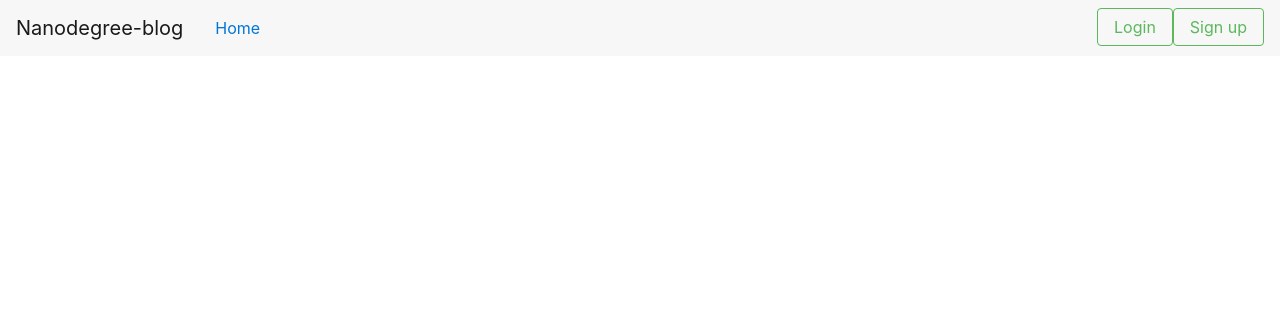
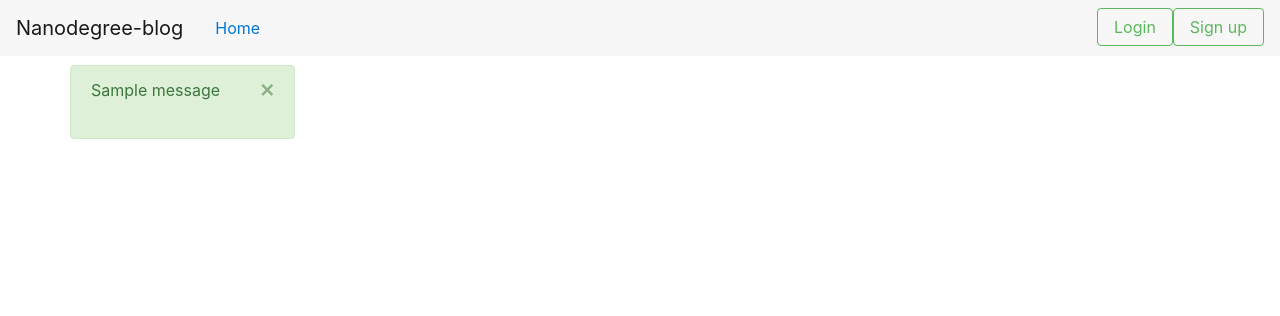
Before and after one commit to oldani/nanodegree-blog, a Python web app: template app/templates/base.html in a window 1280 px wide. Shown: the top 316 px of the page. Run offline with Jinja, Linux system fonts and the light colour scheme; the template is opened without the code that fills it, so the values that code supplies are empty; one stand-in notice (Sample message) is shown; some libraries are stand-ins or nearby versions.

Commit message:
Add a section in base template for displaying flash msgs

```diff
--- a/app/templates/base.html
+++ b/app/templates/base.html
@@ -43,6 +43,24 @@
     </nav>
   </header>
   <main class="container">
+    {# This block is to display flash messages generated in flask views #}
+    <div class="row">
+      {%- with messages = get_flashed_messages(with_categories=true) -%}
+        {% if messages %}
+          {% for category, message in messages %}
+            {% if category=='error' %}
+              {% set category='danger' %}
+            {% endif %}
+              <div class="alert alert-{{category}} alert-dismissible fade show" role="alert">
+                <button type="button" class="close" data-dismiss="alert" aria-label="Close">
+                  <span aria-hidden="true">&times;</span>
+                </button>
+                {{ message|safe }}
+              </div>
+          {% endfor %}
+        {% endif %}
+      {%- endwith -%}
+      </div>
     {% block content %}
     {% endblock %}
   </main>
```
